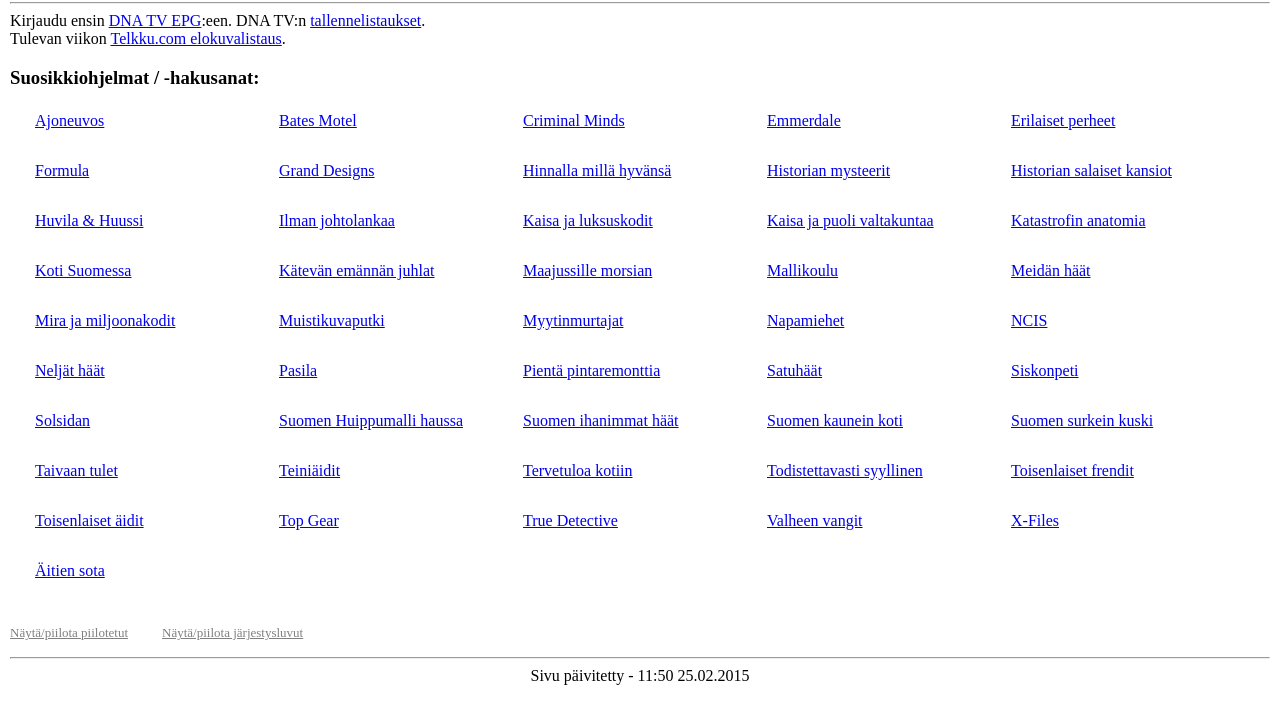
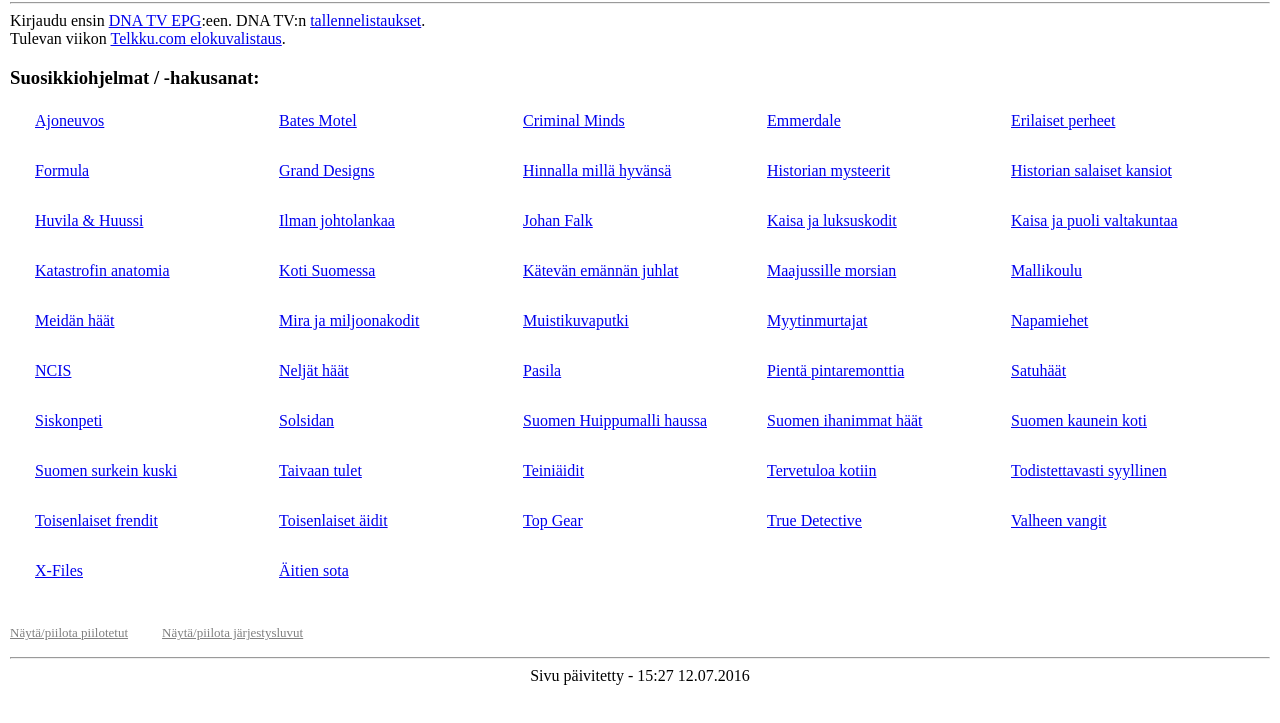
Before and after one commit to KimeT/Koti-TV, a plain HTML site: page dna-tv.html in a window 1280 px wide. Shown: the part 65-788 px from the top of the page. Drawn offline with Linux system fonts and the light colour scheme.

Commit message:
Updated programs

```diff
--- a/dna-tv.html
+++ b/dna-tv.html
@@ -41,6 +41,7 @@
 				<div class="ohjelma"><a target="_blank" href="https://tv.dna.fi/webui/epg?customsearch=Huvila+%26+Huussi">Huvila & Huussi</a></div>
 				<div class="ohjelma"><a target="_blank" href="https://tv.dna.fi/webui/epg?customsearch=Ilman+johtolankaa">Ilman johtolankaa</a></div>
 				<div class="ohjelma hidden"><a target="_blank" href="https://tv.dna.fi/webui/epg?customsearch=Inno">Inno</a></div>
+				<div class="ohjelma"><a target="_blank" href="https://tv.dna.fi/webui/epg?customsearch=Johan+Falk">Johan Falk</a></div>
 				<div class="ohjelma"><a target="_blank" href="https://tv.dna.fi/webui/epg?customsearch=Kaisa+ja+luksuskodit">Kaisa ja luksuskodit</a></div>
 				<div class="ohjelma"><a target="_blank" href="https://tv.dna.fi/webui/epg?customsearch=Kaisa+ja+puoli+valtakuntaa">Kaisa ja puoli valtakuntaa</a></div>
 				<div class="ohjelma"><a target="_blank" href="https://tv.dna.fi/webui/epg?customsearch=Katastrofin+anatomia">Katastrofin anatomia</a></div>
@@ -105,7 +106,7 @@
 		</div>
 		<div id="alatunniste">
 			<hr>
-			Sivu päivitetty - 11:50 25.02.2015
+			Sivu päivitetty - 15:27 12.07.2016
 		</div>
 		<div id="program-key-div" class="hidden label-hidden" title="Click to show hidden KotiRuutu program key value!" onclick="showProgramKeyValue();">
 			<textarea id="program-key" class="hidden" cols="40" rows="5"></textarea>
```
